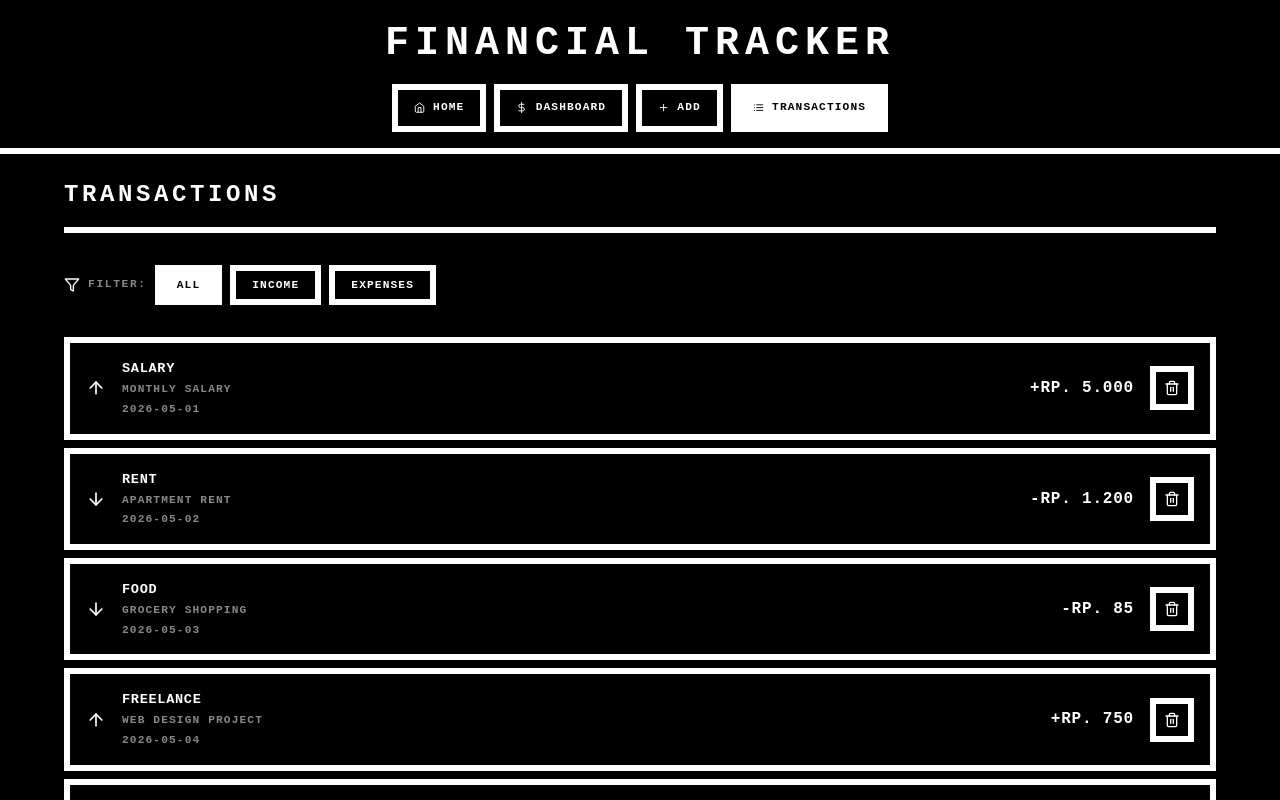
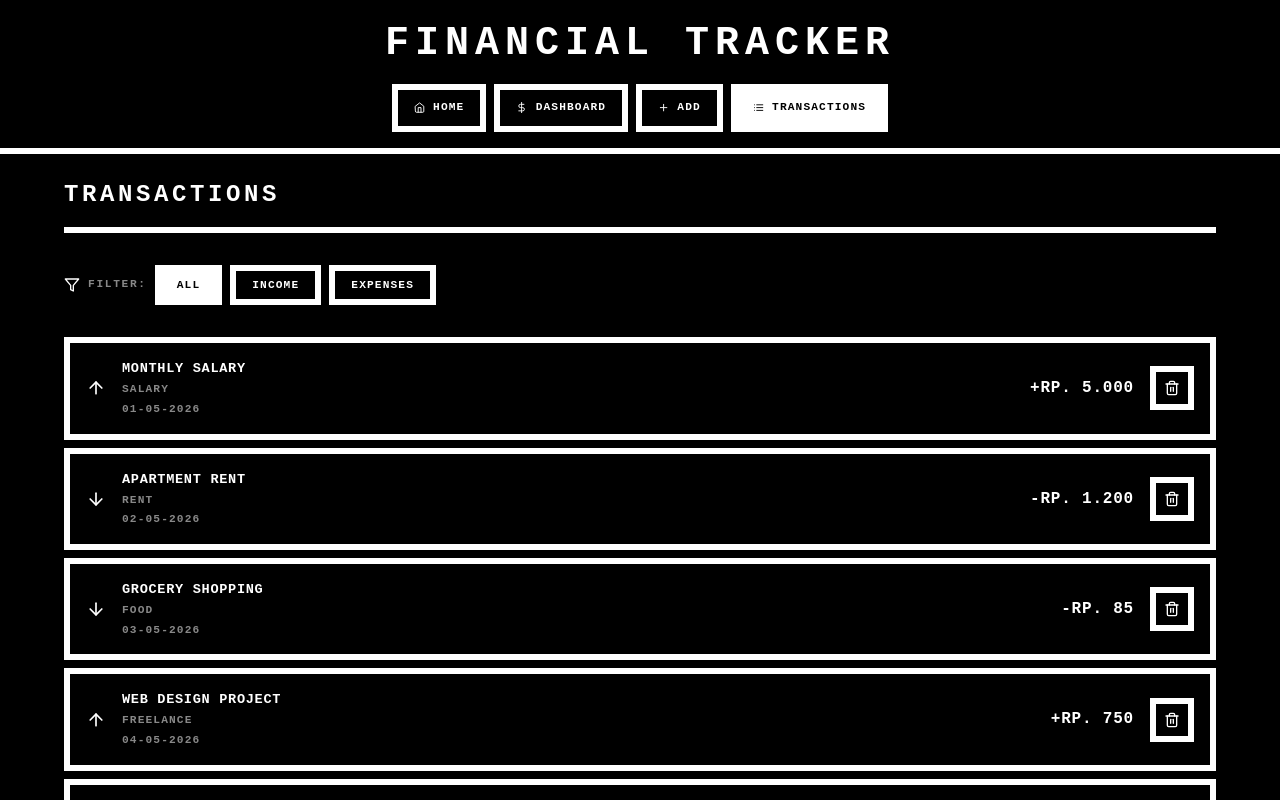
Before and after one commit to ryanvp10/personal-tracker, a React (Vite) app in the folder frontend/: page /transactions in a window 1280 px wide. Shown: the top 800 px of the page. Built offline with nearby package versions, Linux system fonts and the light colour scheme.

Commit message:
Restructure TransactionList: note (bold), category, date (DD-MM-YYYY)

```diff
--- a/frontend/src/components/TransactionList.jsx
+++ b/frontend/src/components/TransactionList.jsx
@@ -117,13 +117,13 @@ function TransactionList() {
               {/* DETAILS */}
               <div style={{ display: 'flex', flexDirection: 'column', gap: '4px' }}>
                 <span style={{ fontSize: '0.85rem', fontWeight: 900, letterSpacing: '0.05em' }}>
+                  {t.note || 'NO NOTE'}
+                </span>
+                <span style={{ fontSize: '0.7rem', color: theme.colors.textMuted, letterSpacing: '0.1em' }}>
                   {t.category}
                 </span>
                 <span style={{ fontSize: '0.7rem', color: theme.colors.textMuted, letterSpacing: '0.1em' }}>
-                  {t.note || 'NO NOTE'}
-                </span>
-                <span style={{ fontSize: '0.7rem', color: theme.colors.textMuted, letterSpacing: '0.1em' }}>
-                  {t.date}
+                  {new Date(t.date).toLocaleDateString('id-ID', { day: '2-digit', month: '2-digit', year: 'numeric' }).replace(/\//g, '-')}
                 </span>
               </div>
 
```
